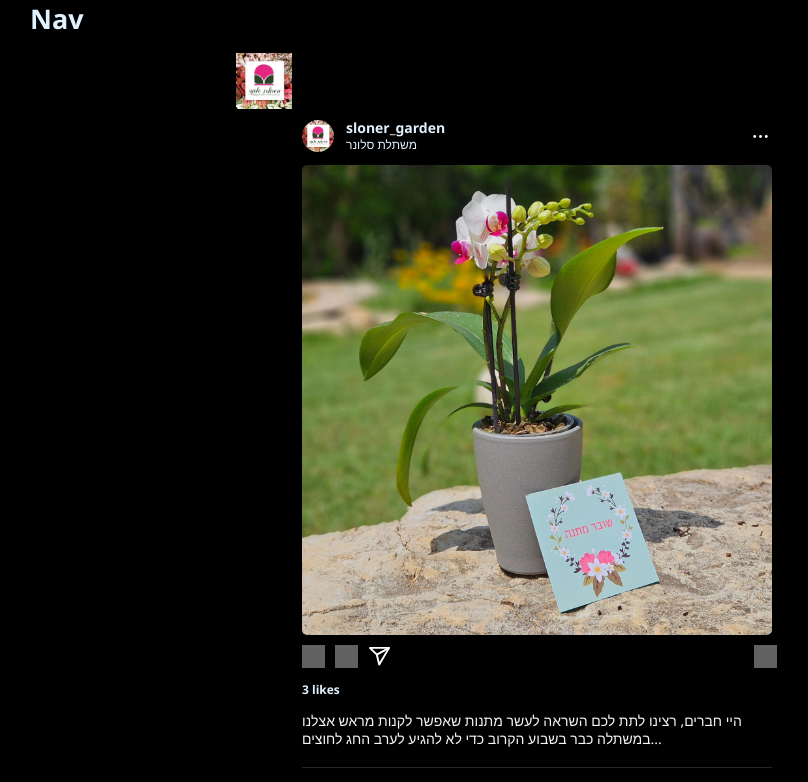
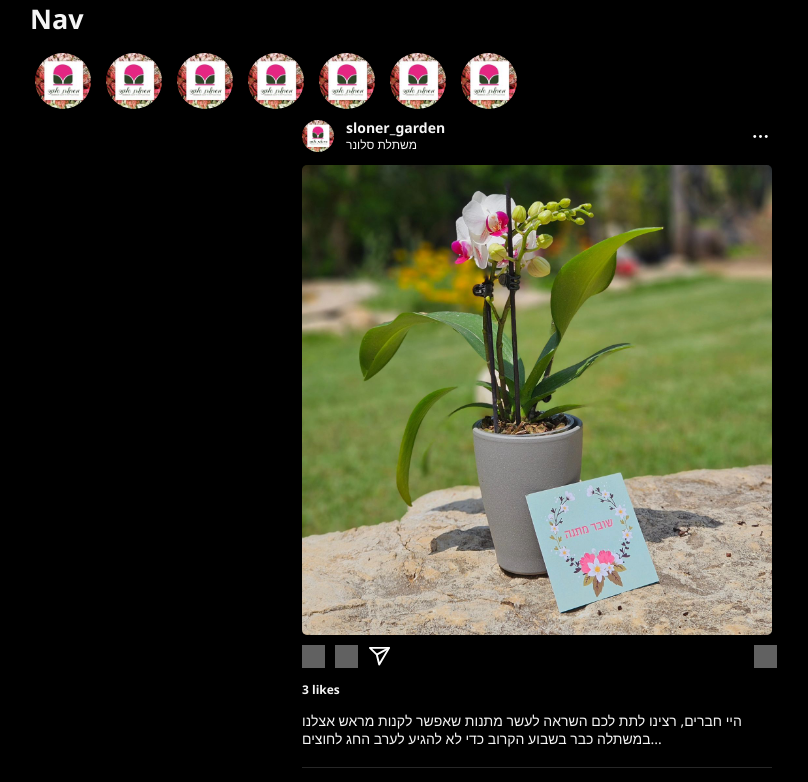
Before and after one commit to verely/Instagram, a React (Vite) app: page / in a window 1280 px wide. Shown: the top 782 px of the page, without its empty margins (103-911 px from the left). Built offline with nearby package versions, Linux system fonts and the light colour scheme; grey boxes are pictures that could not be loaded; a web font is replaced by a local one.

Commit message:
Refactor color variables and add button styles, refactor layout and style PostIndex view

```diff
--- a/src/assets/styles/basics/_base.scss
+++ b/src/assets/styles/basics/_base.scss
@@ -3,14 +3,14 @@
 }
 
 ::selection {
-    background-color: $clr1;
-    color: $clr6;
+    background-color: $selection-bgc;
+    color: $primary-color-1;
 }
 
 html {
     font-family: 'Segoe UI', 'Roboto', Helvetica, Arial, sans-serif;
     line-height: 1.6;
-    color: $clr2;
+    color: $primary-color-1;
 }
 
 body {
@@ -18,8 +18,8 @@ body {
     margin: 0;
     max-width: 1024px;
     margin: auto;
-    background-color: $clr1;
-    color: #e0f1ff;
+    background-color: $primary-bgc;
+    color: $primary-color-1;
 }
 
 h1, h2, h3, h4, h5, h6 {
--- a/src/assets/styles/basics/_forms.scss
+++ b/src/assets/styles/basics/_forms.scss
@@ -1,6 +1,6 @@
 button {
     border:0;
-    background-color: $clr1;
+    background-color: $primary-bgc;
     color:whitesmoke;
     padding: 5px 10px;
     margin: 5px;
@@ -20,6 +20,6 @@ form > * {
     transition: .5s;
 }
 .btn-link:hover {
-    background-color: $clr1;
+    background-color: $link-btn-secondary-bcg;
     transform: scale(1.1);
 }
--- a/src/assets/styles/cmps/AppFooter.scss
+++ b/src/assets/styles/cmps/AppFooter.scss
@@ -1,6 +1,5 @@
 .app-footer{
-    background-color: #111;
-    color: $clr4;
+    color: $secondary-color-2;
     padding: 20px;
     margin: 10px;
     text-align: center;
--- a/src/assets/styles/cmps/PostPreview.scss
+++ b/src/assets/styles/cmps/PostPreview.scss
@@ -3,7 +3,6 @@
     flex-direction: column;
     align-items: left;
     width: 470px;
-    height: 100vh;
     font-size: rem(14px);
     line-height: rem(18px);
     letter-spacing: normal;
@@ -43,7 +42,7 @@
 
        .date {
          grid-area: d;
-         color: $clr6;
+         color: $secondary-color-1;
          text-align: start;
        }
 
@@ -99,7 +98,6 @@
     }
 
     .post-message {
-       color: $clr3;
        padding-bottom: 12px;
        margin-top: 14px;
     }
@@ -116,7 +114,7 @@
 
    hr {
       border: none;
-      border-top: 1px solid $clr2;
+      border-top: 1px solid $secondary-bgc;
       width: 100%;
       margin-bottom: 15px;
    }
--- a/src/assets/styles/setup/_variables.scss
+++ b/src/assets/styles/setup/_variables.scss
@@ -1,19 +1,19 @@
-// Colors
-$clr1: #000000;
-$clr2: #262626;
-$clr3: #f5f5f5;
-$clr4: #0095f6;
-$clr5: #ffffff;
-$clr6: #a8a8a8;
-$clr7: #ed4956;
+// Primary Colors:
+$primary-bgc: #000000;
+$primary-color-1: #f5f5f5;
 
-// $clr1: #ce2e6c;
-// $clr2: #4f3a65;
-// $clr3: #574f7d;
-// $clr4: #95adbe;
-// $clr5: #dff0ea;
-// $clr6: #fff;
-// $clr7: #222;
+// Secondary Colors:
+$secondary-bgc: #262626;
+$secondary-color-1: #a8a8a8;
+$secondary-color-2: #737373;
+
+$btn-secondary-bgc: #0095f6;
+$btn-secondary-color-1: #ffffff;
+
+$link-btn-secondary-bcg: #ffffff10;
+$btn-secondary-color-2: #ed4956;
+
+$selection-bgc: #025ae78c;
 
 
 // Breakpoints
--- a/src/assets/styles/views/PostIndex.scss
+++ b/src/assets/styles/views/PostIndex.scss
@@ -1,26 +1,31 @@
 // normal/full layout (laptop, desktop)
-.main-wrapper {
+.layout-container {
     display: flex;
     flex-direction: column;
 
-    .posts-container {
+    .content-area {
         display: grid;
-        grid-template-columns: 1fr 1fr 1fr;
+        grid-template-columns: rem(80px) 1fr rem(80px);
         grid-template-rows: 0.3fr 1.7fr;
         gap: 0px 0px;
         grid-auto-flow: row;
         grid-template-areas:
-          "s . ."
+          "s s s"
           ". p .";
-        height: 100vh;
 
         // Story section
-        .story {
-            justify-self: end;
+        .featured-stories {
             width: rem(56px);
             height: rem(56px);
-            // align-self: center;
+            display: flex;
+            flex-direction: row;
+            gap: rem(15px);
             grid-area: s;
+            grid-column: 1/-1;
+
+            img {
+                border-radius: 50%;
+            }
         }
 
         // Posts section
@@ -31,6 +36,7 @@
             justify-self: center;
             align-self: center;
             grid-area: p;
+            // max-width: rem(470px);
         }
     }
 }
--- a/src/pages/PostIndex.jsx
+++ b/src/pages/PostIndex.jsx
@@ -69,16 +69,24 @@ export function PostIndex() {
        };
 
     return (
-        <div className="main-wrapper">
+        <div className="layout-container">
             <nav>
                 <h1>Nav</h1>
             </nav>
             <section>
-                <div className="posts-container">
-                    <div className="story ">
+                <div className="content-area">
+                    <div className="featured-stories">
+
                         <img src="../media_samples/img_profile/sloner.jpeg" alt="story" />
+                        <img src="../media_samples/img_profile/sloner.jpeg" alt="story" />
+                        <img src="../media_samples/img_profile/sloner.jpeg" alt="story" />
+                        <img src="../media_samples/img_profile/sloner.jpeg" alt="story" />
+                        <img src="../media_samples/img_profile/sloner.jpeg" alt="story" />
+                        <img src="../media_samples/img_profile/sloner.jpeg" alt="story" />
+                        <img src="../media_samples/img_profile/sloner.jpeg" alt="story" />
+
                     </div>
-                    <div className="posts">
+                    <div className='posts'>
                       <PostList posts={posts} postActions={postActions}/>
                     </div>
                 </div>
```
Also changed, not shown: src/assets/img/PostPreview/more.svg.
